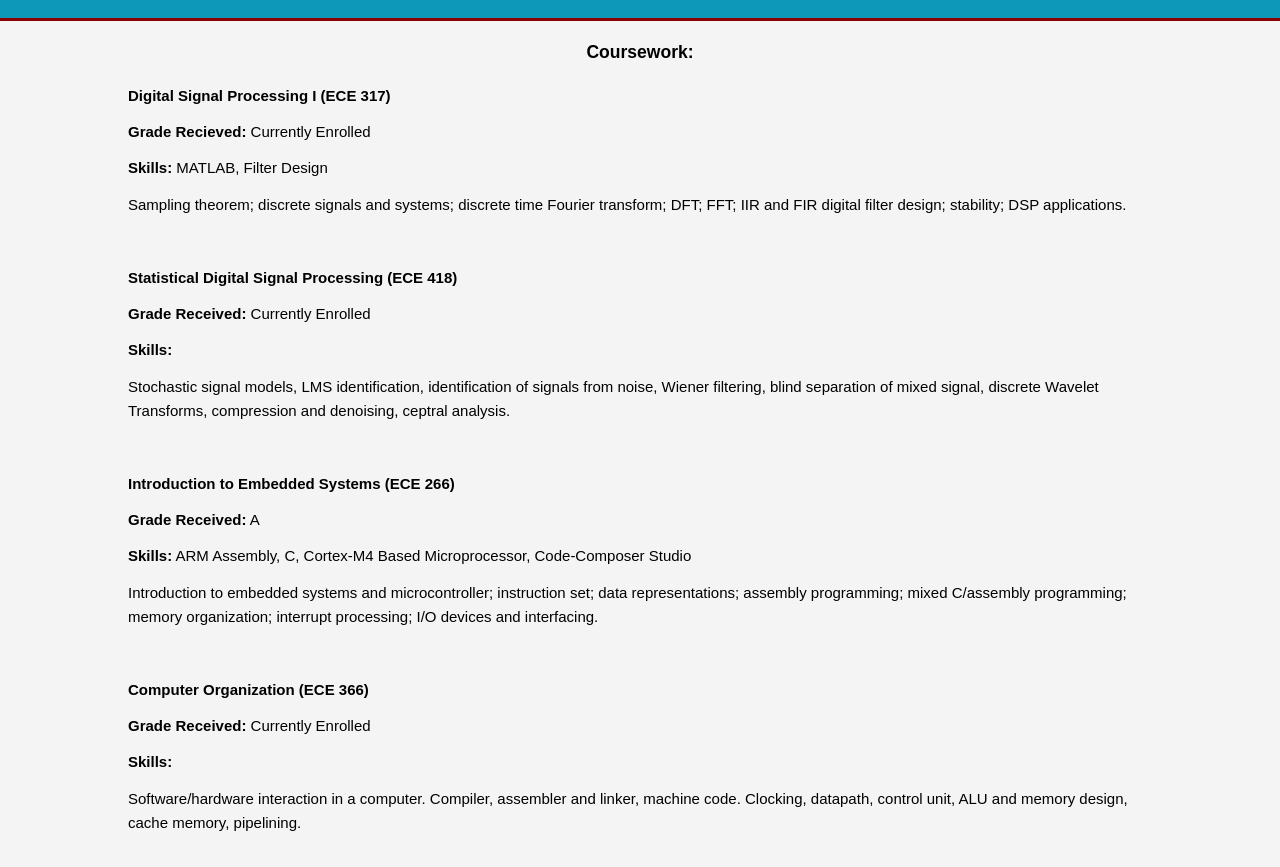
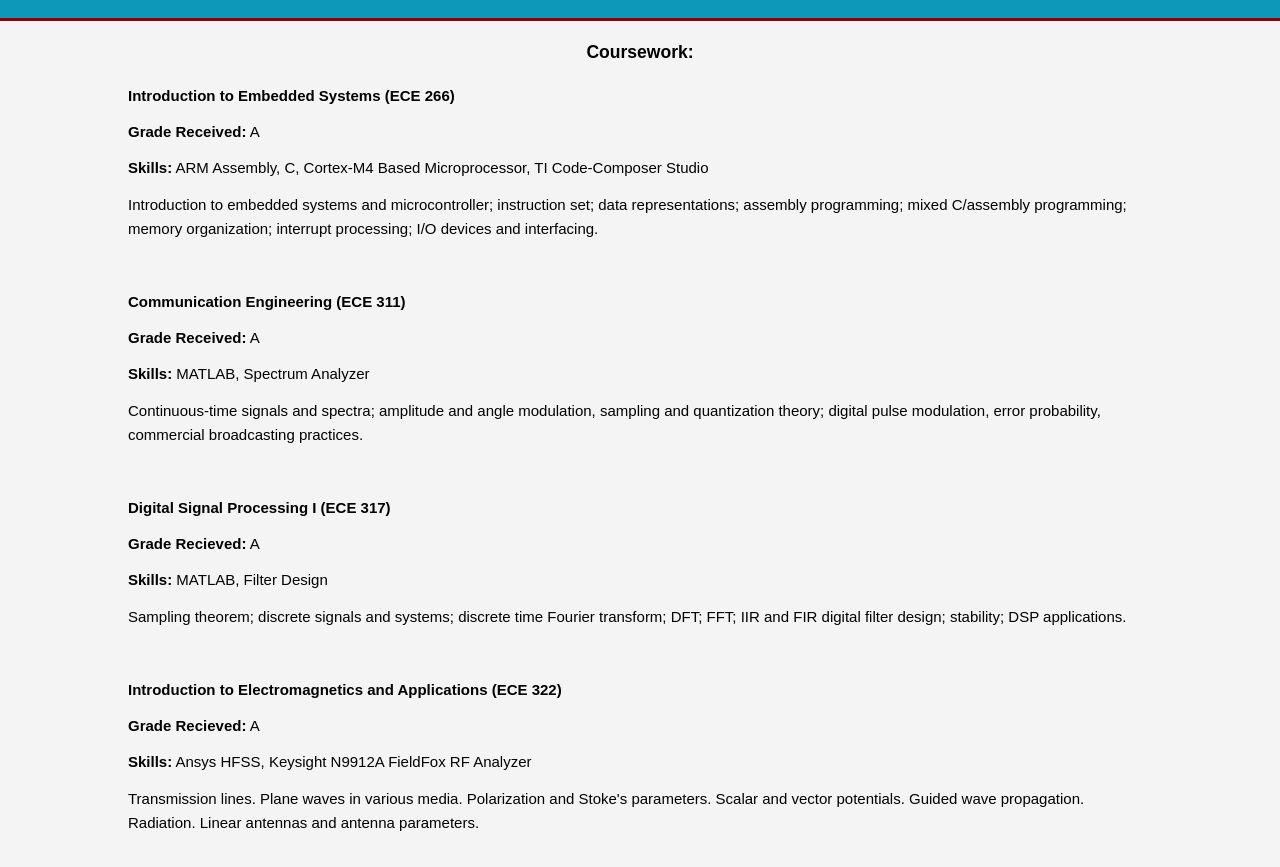
Before and after one commit to EricZavala05/EricZavala05.github.io, a plain HTML site: page coursework.html in a window 1280 px wide. Shown: the part 85-952 px from the top of the page. Drawn offline with Linux system fonts and the light colour scheme.

Commit message:
Updated coursework

```diff
--- a/coursework.html
+++ b/coursework.html
@@ -40,12 +40,48 @@
 
 					<div class="manage">
 						<div class="data">
+							<p class="title"><span class="makebold">Introduction to Embedded Systems (ECE 266)</span></p>
+							<p class="grade"><span class="makebold">Grade Received:</span> A</p>
+							<p class="skills"><span class="makebold">Skills:</span> ARM Assembly, C, Cortex-M4 Based Microprocessor, TI Code-Composer Studio</p>
+						</div>
+						<div class="descrip">
+							<p>Introduction to embedded systems and microcontroller; instruction set; data representations; assembly programming; mixed C/assembly programming; memory organization; interrupt processing; I/O devices and interfacing.</p>
+						</div>
+
+						<div class="data">
+							<p class="title"><span class="makebold">Communication Engineering (ECE 311)</span></p>
+							<p class="grade"><span class="makebold">Grade Received:</span> A</p>
+							<p class="skills"><span class="makebold">Skills:</span> MATLAB, Spectrum Analyzer</p>
+						</div>
+						<div class="descrip">
+							<p>Continuous-time signals and spectra; amplitude and angle modulation, sampling and quantization theory; digital pulse modulation, error probability, commercial broadcasting practices.</p>
+						</div>
+
+						<div class="data">
 							<p class="title"><span class="makebold">Digital Signal Processing I (ECE 317)</span></p>
-							<p class="grade"><span class="makebold">Grade Recieved:</span> Currently Enrolled</p>
+							<p class="grade"><span class="makebold">Grade Recieved:</span> A</p>
 							<p class="skills"><span class="makebold">Skills:</span> MATLAB, Filter Design</p>
 						</div>
 						<div class ="descrip">
 							<p>Sampling theorem; discrete signals and systems; discrete time Fourier transform; DFT; FFT; IIR and FIR digital filter design; stability; DSP applications.</p>
+						</div>
+
+						<div class="data">
+							<p class="title"><span class="makebold">Introduction to Electromagnetics and Applications (ECE 322)</span></p>
+							<p class="grade"><span class="makebold">Grade Recieved:</span> A</p>
+							<p class="skills"><span class="makebold">Skills:</span> Ansys HFSS, Keysight N9912A FieldFox RF Analyzer </p>
+						</div>
+						<div class ="descrip">
+							<p>Transmission lines. Plane waves in various media. Polarization and Stoke's parameters. Scalar and vector potentials. Guided wave propagation. Radiation. Linear antennas and antenna parameters. </p>
+						</div>
+
+						<div class="data">
+							<p class="title"><span class="makebold">Computer Organization (ECE 366)</span></p>
+							<p class="grade"><span class="makebold">Grade Received:</span> Currently Enrolled</p>
+							<p class="skills"><span class="makebold">Skills:</span> </p>
+						</div>
+						<div class="descrip">
+							<p>Software/hardware interaction in a computer. Compiler, assembler and linker, machine code. Clocking, datapath, control unit, ALU and memory design, cache memory, pipelining.</p>
 						</div>
 
 						<div class="data">
@@ -55,24 +91,6 @@
 						</div>
 						<div class="descrip">
 							<p>Stochastic signal models, LMS identification, identification of signals from noise, Wiener filtering, blind separation of mixed signal, discrete Wavelet Transforms, compression and denoising, ceptral analysis.</p>
-						</div>
-
-						<div class="data">
-							<p class="title"><span class="makebold">Introduction to Embedded Systems (ECE 266)</span></p>
-							<p class="grade"><span class="makebold">Grade Received:</span> A</p>
-							<p class="skills"><span class="makebold">Skills:</span> ARM Assembly, C, Cortex-M4 Based Microprocessor, Code-Composer Studio</p>
-						</div>
-						<div class="descrip">
-							<p>Introduction to embedded systems and microcontroller; instruction set; data representations; assembly programming; mixed C/assembly programming; memory organization; interrupt processing; I/O devices and interfacing.</p>
-						</div>
-
-						<div class="data">
-							<p class="title"><span class="makebold">Computer Organization (ECE 366)</span></p>
-							<p class="grade"><span class="makebold">Grade Received:</span> Currently Enrolled</p>
-							<p class="skills"><span class="makebold">Skills:</span> </p>
-						</div>
-						<div class="descrip">
-							<p>Software/hardware interaction in a computer. Compiler, assembler and linker, machine code. Clocking, datapath, control unit, ALU and memory design, cache memory, pipelining.</p>
 						</div>
 
 						<div class="data">
```
Also changed, not shown: index.html (+1 -1 lines).
